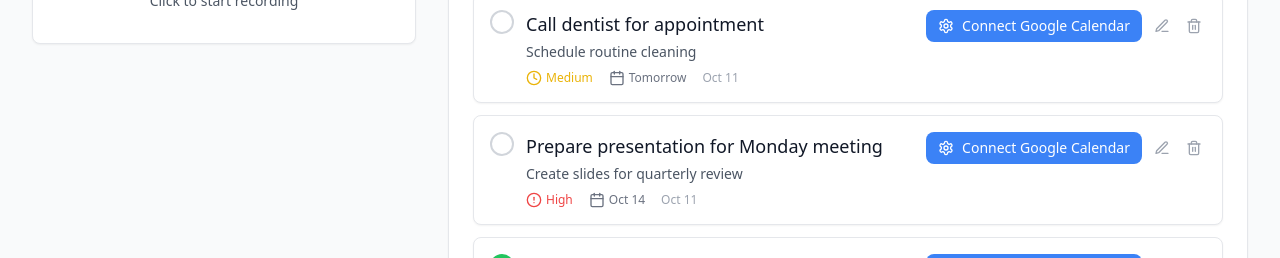
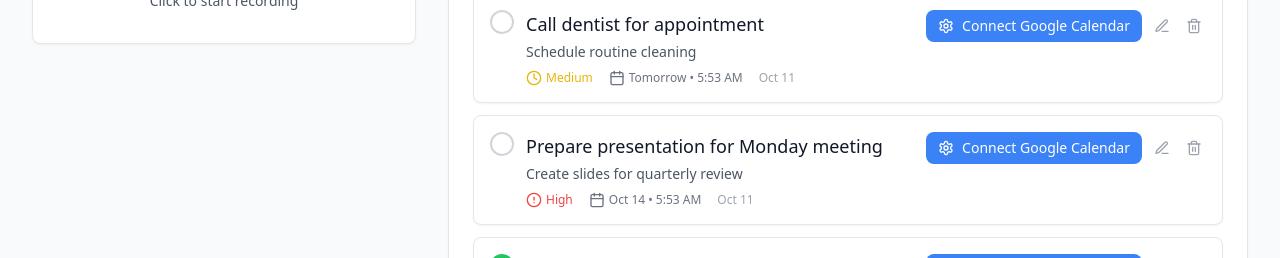
Before and after one commit to luciuscarr/voice-planner, a React (Vite) app in the folder client/: page / in a window 1280 px wide. Shown: the part 271-529 px from the top of the page. Built offline with nearby package versions, Linux system fonts and the light colour scheme; no server answers.

Commit message:
AI schema: add date/time fields; enforce strict format; show time in UI; compose dueDate from date+time

```diff
--- a/client/src/App.tsx
+++ b/client/src/App.tsx
@@ -86,7 +86,22 @@ function App() {
             description: cmd.intent === 'note' ? 'Voice note' : undefined,
             completed: false,
             priority: cmd.extractedData?.priority || 'medium',
-            dueDate: cmd.extractedData?.dueDate,
+            // Prefer combined ISO dueDate; if absent, try to compose from separate date/time
+            dueDate: (() => {
+              const due = cmd.extractedData?.dueDate;
+              const date = cmd.extractedData?.date;
+              const time = cmd.extractedData?.time;
+              if (due) return due;
+              if (date || time) {
+                const base = date ? new Date(date) : new Date();
+                if (time) {
+                  const [h, m] = time.split(':').map(Number);
+                  base.setHours(h || 0, m || 0, 0, 0);
+                }
+                return base.toISOString();
+              }
+              return undefined;
+            })(),
             createdAt: new Date().toISOString(),
             updatedAt: new Date().toISOString(),
           };
--- a/client/src/components/TaskItem.tsx
+++ b/client/src/components/TaskItem.tsx
@@ -36,10 +36,18 @@ export const TaskItem: React.FC<TaskItemProps> = ({ task, onToggle, onDelete, on
 
   const formatDueDate = (dateString: string) => {
     const date = new Date(dateString);
-    if (isToday(date)) return 'Today';
-    if (isTomorrow(date)) return 'Tomorrow';
-    if (isThisWeek(date)) return format(date, 'EEEE');
-    return format(date, 'MMM d');
+    const dateLabel = isToday(date)
+      ? 'Today'
+      : isTomorrow(date)
+        ? 'Tomorrow'
+        : isThisWeek(date)
+          ? format(date, 'EEEE')
+          : format(date, 'MMM d');
+
+    const timeLabel = format(date, 'h:mm a');
+    // Only show time if it is not midnight (meaning a time was likely specified)
+    const showTime = !(date.getHours() === 0 && date.getMinutes() === 0);
+    return showTime ? `${dateLabel} • ${timeLabel}` : dateLabel;
   };
 
   const getPriorityColor = (priority: Task['priority']) => {
```
Also changed, not shown: 2 other files (tests, documents, lock files or other folders).
